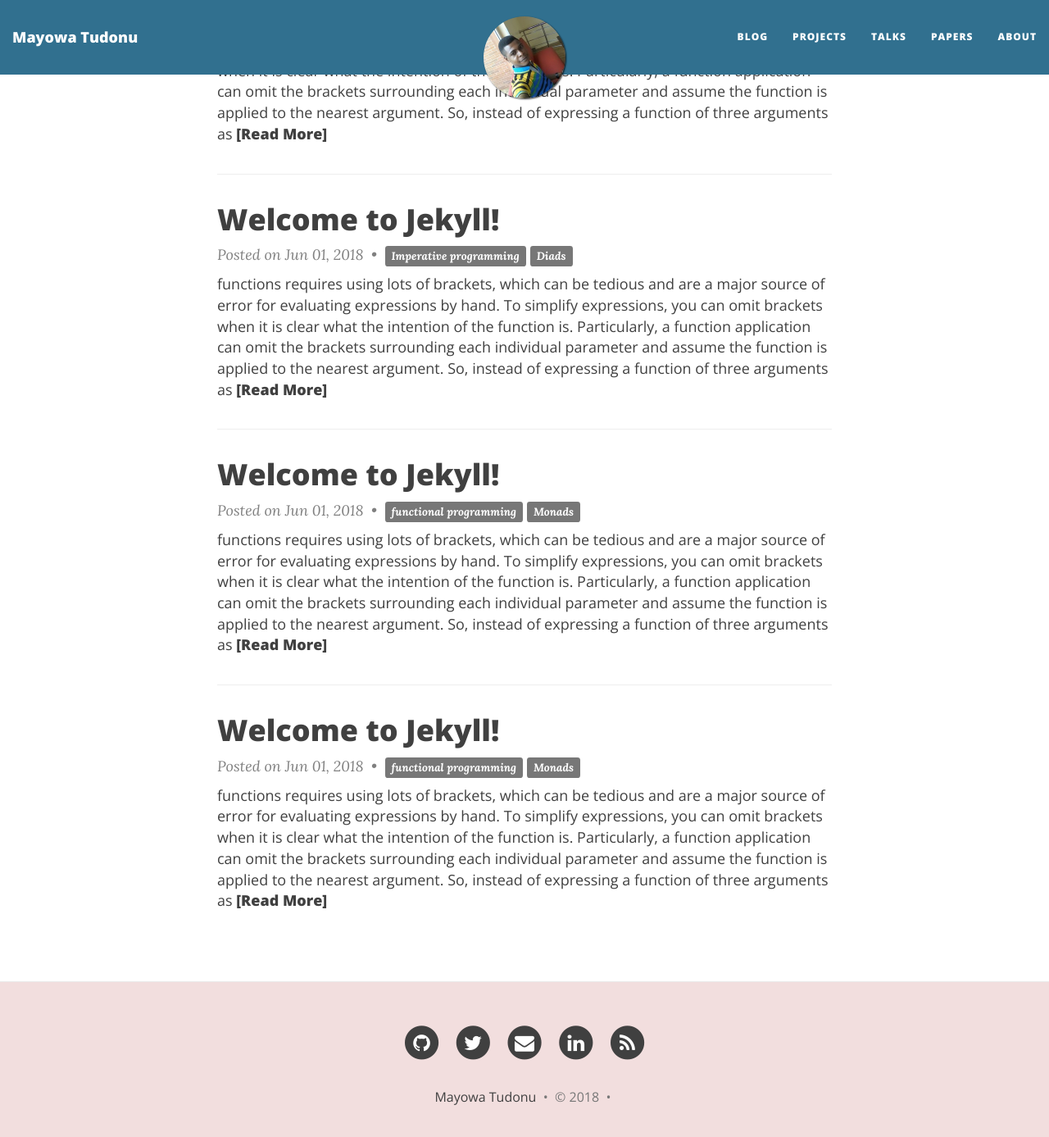
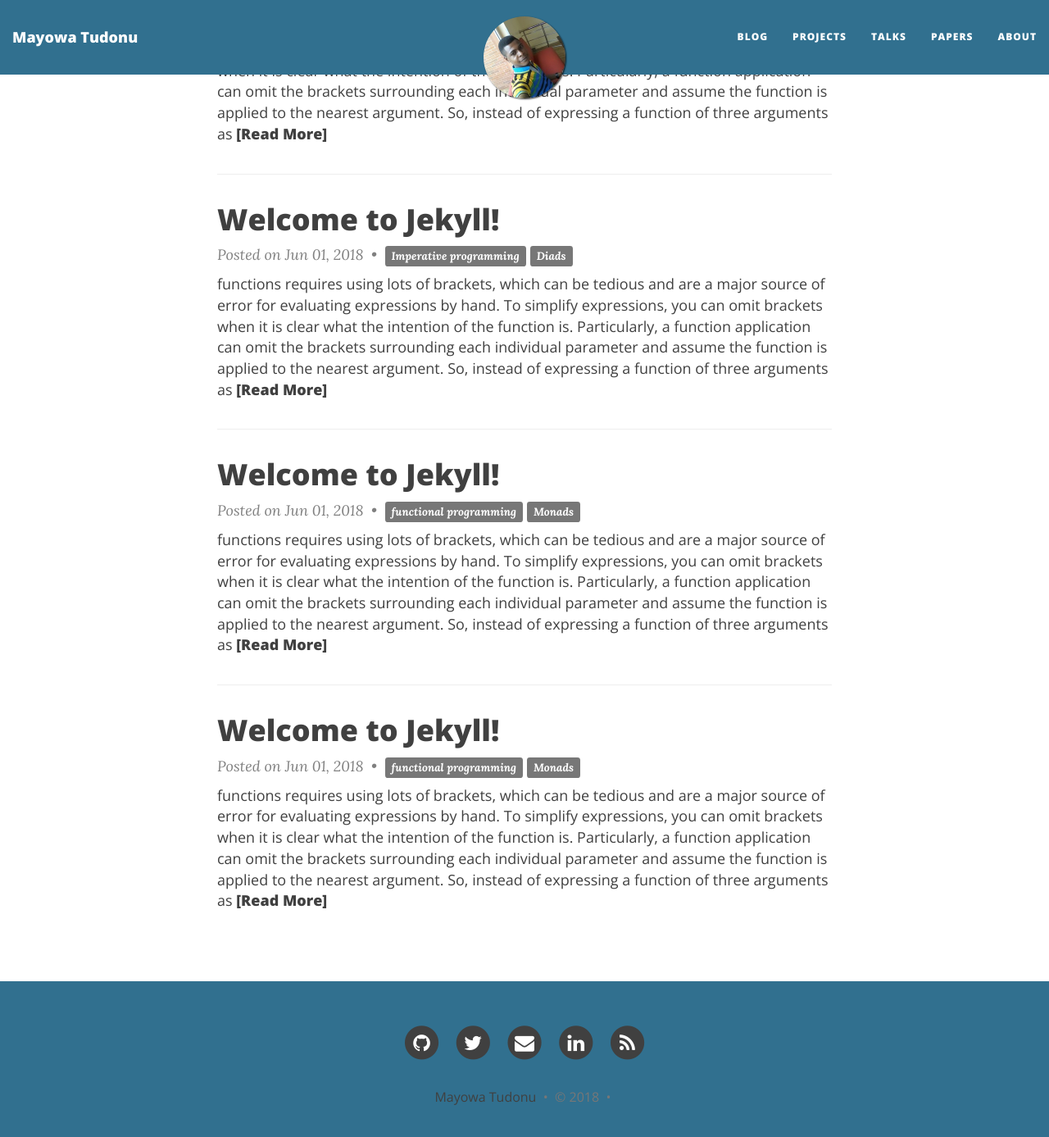
Before and after one commit to mayorcoded/mayorcoded.github.io, a Jekyll site: the page built from index.html, in a window 1280 px wide and 1400 px high, scrolled down 401 px. Shown: the top 1387 px of the window at 82% size. Built offline with Jekyll 4.4.1, drawn with Linux system fonts in a browser that asks for light colours; nearby versions of some CDN libraries; a script that is not in the unit is left out; the list of posts is cut into pages by our own code.

Commit message:
Change background and border color for footer

```diff
--- a/assets/css/main.css
+++ b/assets/css/main.css
@@ -234,8 +234,8 @@ img {
 
 footer {
   padding: 30px 0;
-  background: #f2dede;/*#F5F5F5*/
-  border-top: 1px #EAEAEA solid;
+  background: #31708f;/*#F5F5F5*/
+  border-top: 1px #31708f solid;
   margin-top: 50px;
   font-size: 14px;
 }
```
